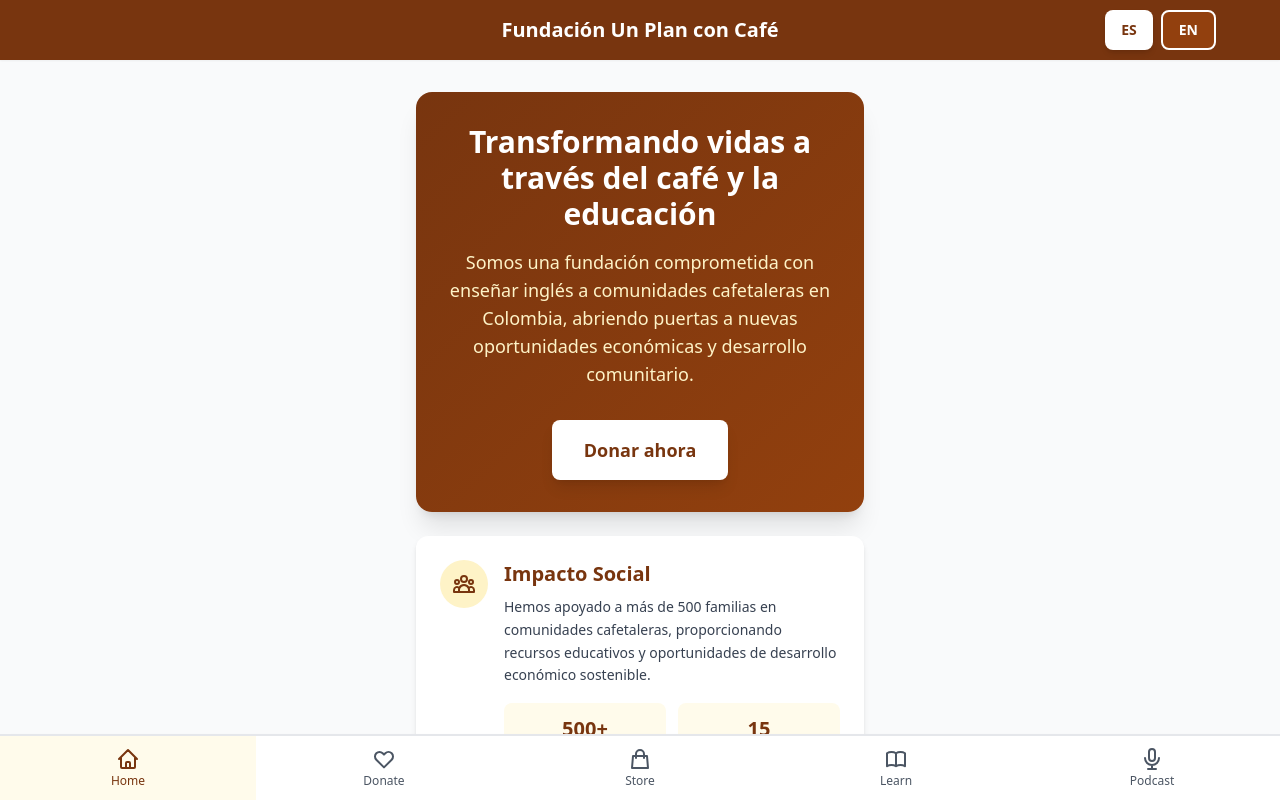
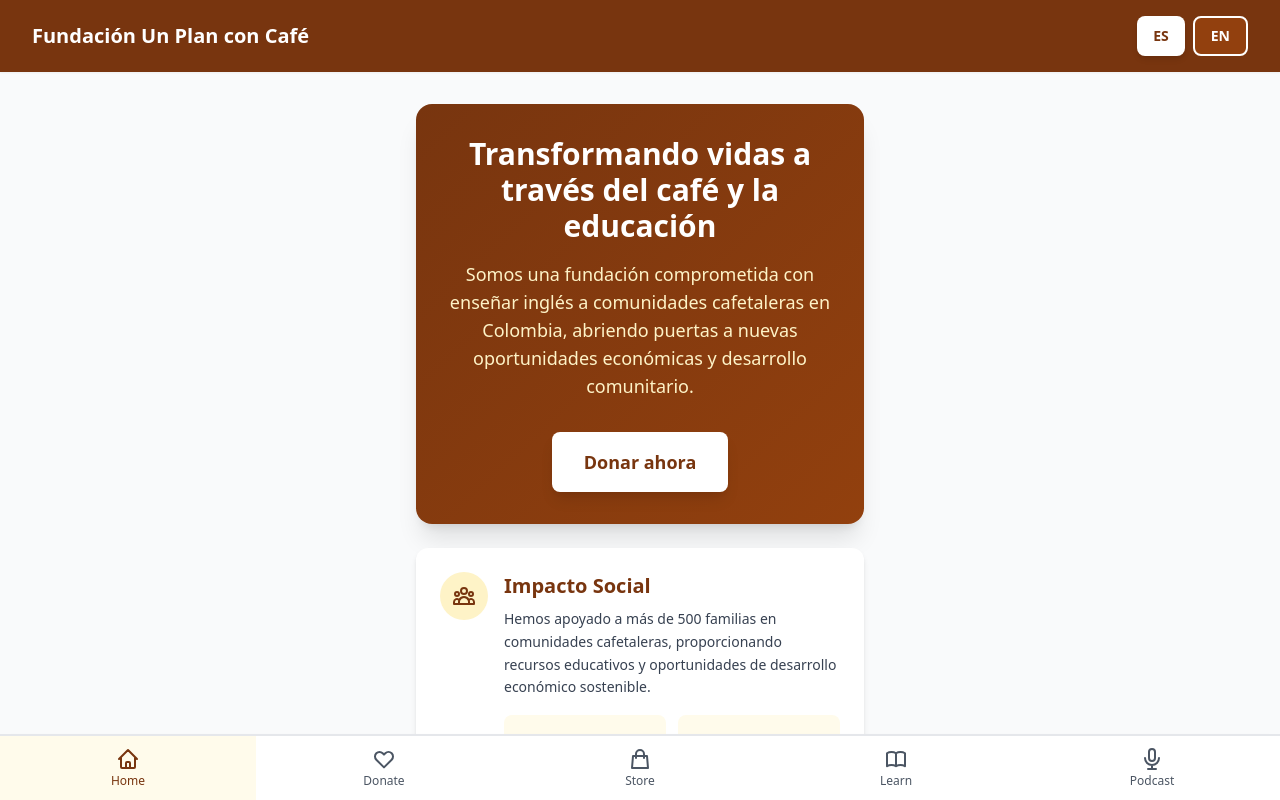
Before and after one commit to ema-vibcod-dotcom/fundacion_un_plan_con_cafe, a React (Vite) app: page / in a window 1280 px wide. Shown: the top 800 px of the page. Built offline with nearby package versions, Linux system fonts and the light colour scheme; the HTML template or start-up script is replaced by a standard one.

Commit message:
Fix: Corregir superposiciÃ³n de botones EN/ES con tÃ­tulo en mÃ³vil

```diff
--- a/src/components/Header.jsx
+++ b/src/components/Header.jsx
@@ -7,11 +7,11 @@ export default function Header() {
   return (
     <header role="banner" className="bg-amber-900 text-white shadow-sm sticky top-0 z-40">
       <div className="max-w-7xl mx-auto px-4 sm:px-6 lg:px-8">
-        <div className="py-3 sm:py-4 relative">
-          <h1 className="text-lg sm:text-xl font-bold text-center">
+        <div className="py-3 sm:py-4 flex items-center justify-between gap-3">
+          <h1 className="text-lg sm:text-xl font-bold flex-1 text-center sm:text-left">
             {translate('foundation_name')}
           </h1>
-          <div className="absolute right-4 sm:right-6 lg:right-8 top-1/2 transform -translate-y-1/2">
+          <div className="flex-shrink-0">
             <LanguageSelector />
           </div>
         </div>
```
